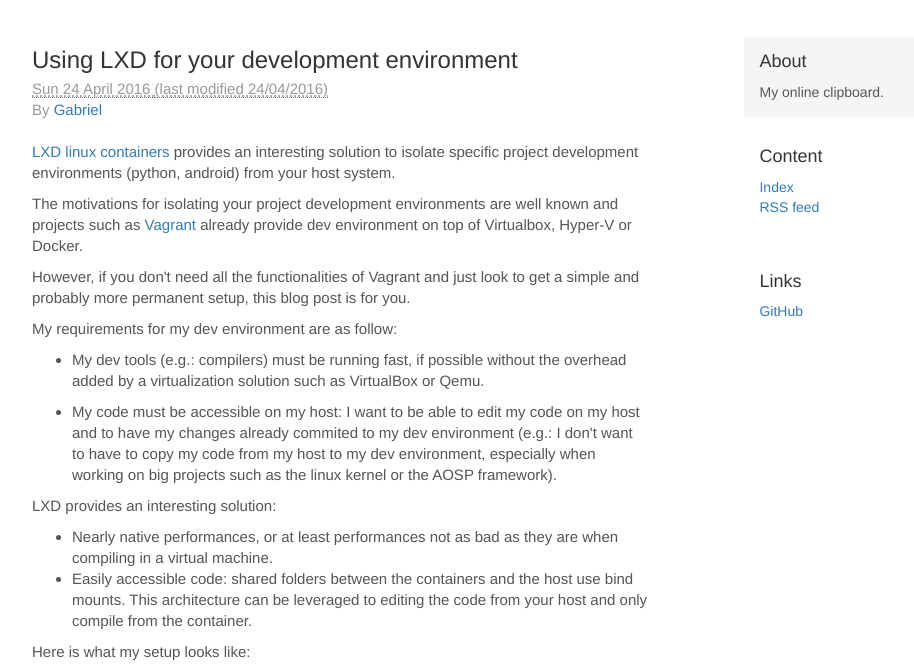
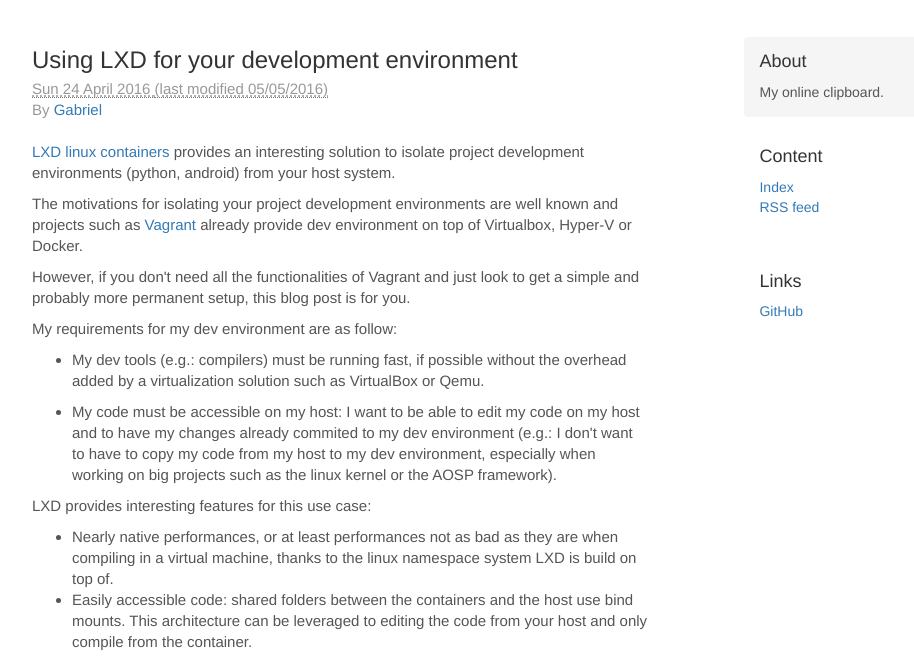
Before and after one commit to gsallesl/gsallesl.github.io, a plain HTML site: page using-lxd-for-your-development-environment.html in a window 1280 px wide. Shown: the part 97-762 px from the top of the page, without its empty margins (138-1052 px from the left). Drawn offline with Linux system fonts and the light colour scheme.

Commit message:
small changes in LXD article

```diff
--- a/using-lxd-for-your-development-environment.html
+++ b/using-lxd-for-your-development-environment.html
@@ -43,15 +43,15 @@
 	<abbr class="published" title="2016-04-24T10:20:00+02:00">
 		Sun 24 April 2016
 	</abbr>
-	<abbr class="modified" title="2016-04-24T10:20:00+02:00">
-		(last modified 24/04/2016)
+	<abbr class="modified" title="2016-05-05T00:20:00+02:00">
+		(last modified 05/05/2016)
 	</abbr>
 	<address class="vcard author">
 		By 		<a class="url fn" href="./">Gabriel</a>
 	</address>
 	</div>
 	<div class="entry-content">
-		<p><a href="https://linuxcontainers.org/lxd/">LXD linux containers</a> provides an interesting solution to isolate specific project development environments (python, android) from your host system.</p>
+		<p><a href="https://linuxcontainers.org/lxd/">LXD linux containers</a> provides an interesting solution to isolate project development environments (python, android) from your host system.</p>
 <p>The motivations for isolating your project development environments are well known and projects such as <a href="https://www.vagrantup.com/docs/why-vagrant/">Vagrant</a> already provide dev environment on top of Virtualbox, Hyper-V or Docker.</p>
 <p>However, if you don't need all the functionalities of Vagrant and just look to get a simple and probably more permanent setup, this blog post is for you.</p>
 <p>My requirements for my dev environment are as follow:</p>
@@ -63,12 +63,12 @@
 <p>My code must be accessible on my host: I want to be able to edit my code on my host and to have my changes already commited to my dev environment (e.g.: I don't want to have to copy my code from my host to my dev environment, especially when working on big projects such as the linux kernel or the AOSP framework).</p>
 </li>
 </ul>
-<p>LXD provides an interesting solution: </p>
+<p>LXD provides interesting features for this use case: </p>
 <ul>
-<li>Nearly native performances, or at least performances not as bad as they are when compiling in a virtual machine.</li>
+<li>Nearly native performances, or at least performances not as bad as they are when compiling in a virtual machine, thanks to the linux namespace system LXD is build on top of.</li>
 <li>Easily accessible code: shared folders between the containers and the host use bind mounts. This architecture can be leveraged to editing the code from your host and only compile from the container.</li>
 </ul>
-<p>Here is what my setup looks like:</p>
+<p>Here is what my setup looks like on a ubuntu system:</p>
 <h2>Setup</h2>
 <div class="highlight"><pre><span></span><span class="c1"># - Install and configure lxd (one time operation)</span>
 sudo apt-get install lxd
@@ -89,7 +89,7 @@
 <span class="o">[</span>output<span class="o">]</span> ...
 
 <span class="c1"># Create the user using the container files uid (one time operation)</span>
-sudo adduser --home<span class="o">=</span>/dev/null --no-create-home --gecos <span class="s2">&quot;&quot;</span> --uid <span class="m">166536</span> --disabled-login --shell /bin/false lxduser
+sudo adduser --home<span class="o">=</span>/dev/null --no-create-home --gecos <span class="s2">&quot;&quot;</span> --uid <span class="m">166536</span> --disabled-password --shell /bin/false lxduser
 
 <span class="c1"># - Create a directory that will contain the code shared </span>
 <span class="c1"># between the host and the containers (one time operation)</span>
@@ -115,6 +115,9 @@
 
 <span class="c1"># An fstab entry looks as follow to make the mount automatic at startup</span>
 /home/projects  /home/gsallesl/projects     fuse.bindfs     <span class="nv">map</span><span class="o">=</span>lxduser/gsallesl:@lxduser/@gsallesl   <span class="m">0</span>       0
+
+<span class="c1"># (optional) Hide lxduser user from the lightdm login screen on ubuntu:</span>
+<span class="c1"># http://askubuntu.com/questions/92349/how-do-i-hide-a-particular-user-from-the-login-screen/575390#575390</span>
 </pre></div>
 	</div><!-- /.entry-content -->
 
```
Also changed, not shown: 1 other file.
